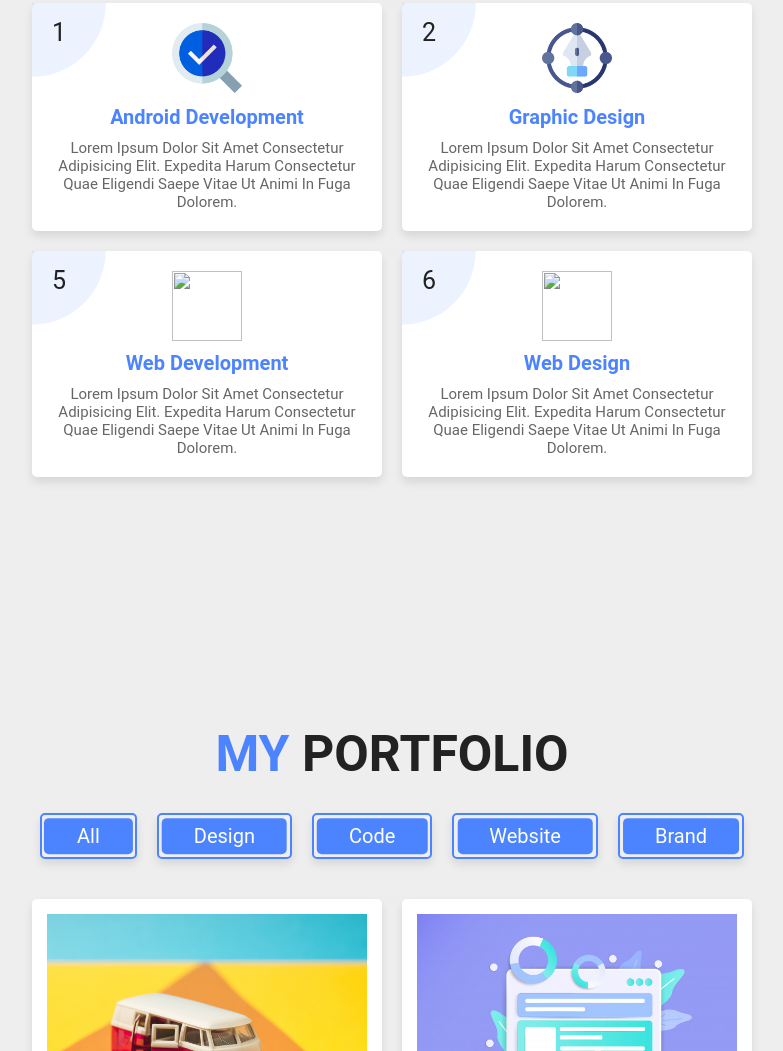
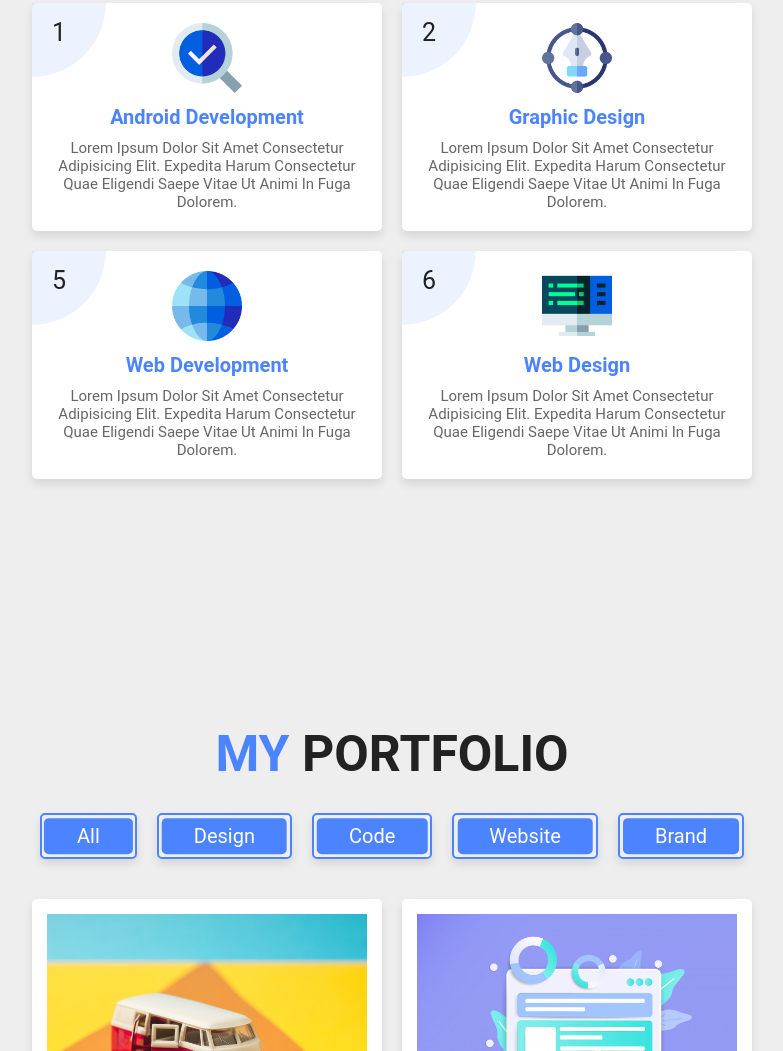
Before and after one commit to ShriBhagawat/Portfolio, a plain HTML site: page index.html in a window 1280 px wide. Shown: the part 1737-2788 px from the top of the page, without its empty margins (248-1031 px from the left). Drawn offline with nearby package versions, Linux system fonts and the light colour scheme; files whose address does not match are found by name.

Commit message:
Update index.html

```diff
--- a/index.html
+++ b/index.html
@@ -212,7 +212,7 @@
 -->
             <div class="box">
                 <span class="number">5</span>
-                <img src="images/s5.png" alt="">
+                <img src="https://raw.githubusercontent.com/ShriBhagawat/Portfolio/main/s5.png" alt="">
                 <h3>web development</h3>
                 <p>Lorem ipsum dolor sit amet consectetur adipisicing elit. Expedita harum consectetur quae eligendi
                     saepe vitae ut animi in fuga dolorem.</p>
@@ -220,7 +220,7 @@
 
             <div class="box">
                 <span class="number">6</span>
-                <img src="images/s6.png" alt="">
+                <img src="https://raw.githubusercontent.com/ShriBhagawat/Portfolio/main/s6.png" alt="">
                 <h3>web design</h3>
                 <p>Lorem ipsum dolor sit amet consectetur adipisicing elit. Expedita harum consectetur quae eligendi
                     saepe vitae ut animi in fuga dolorem.</p>
```
